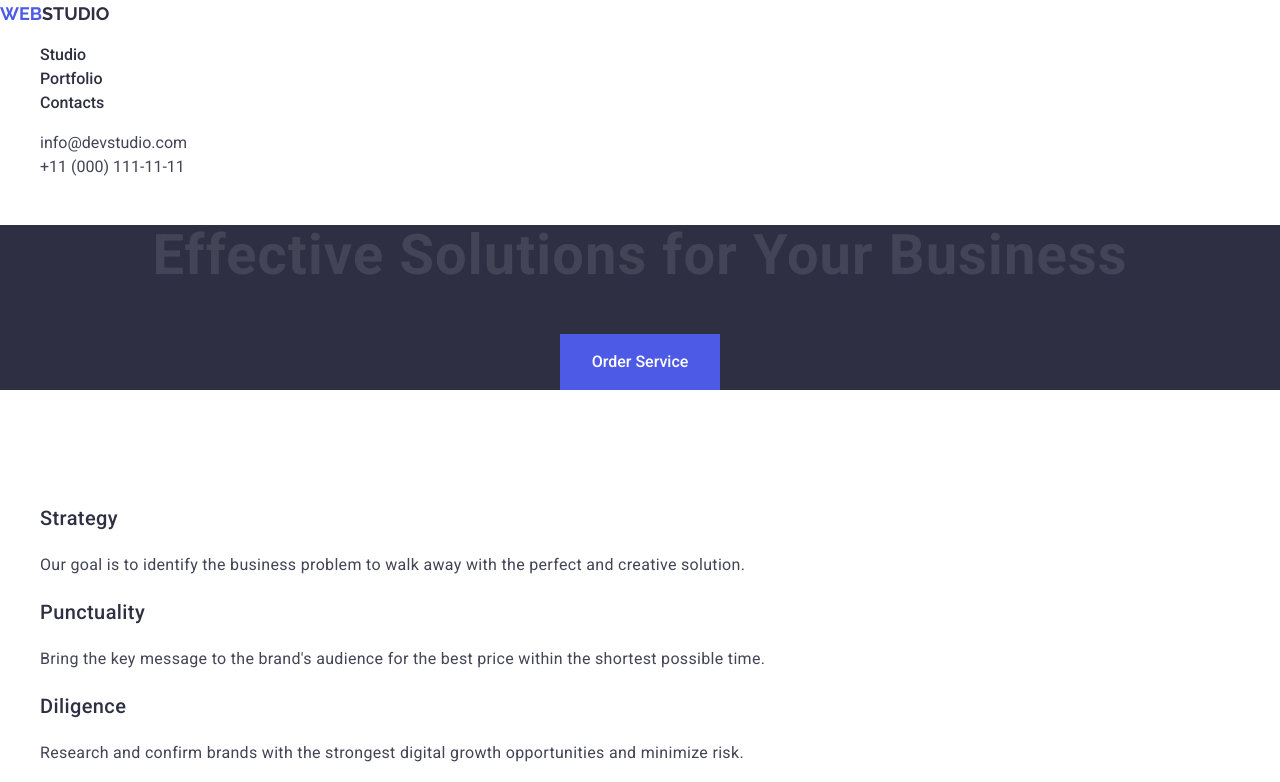
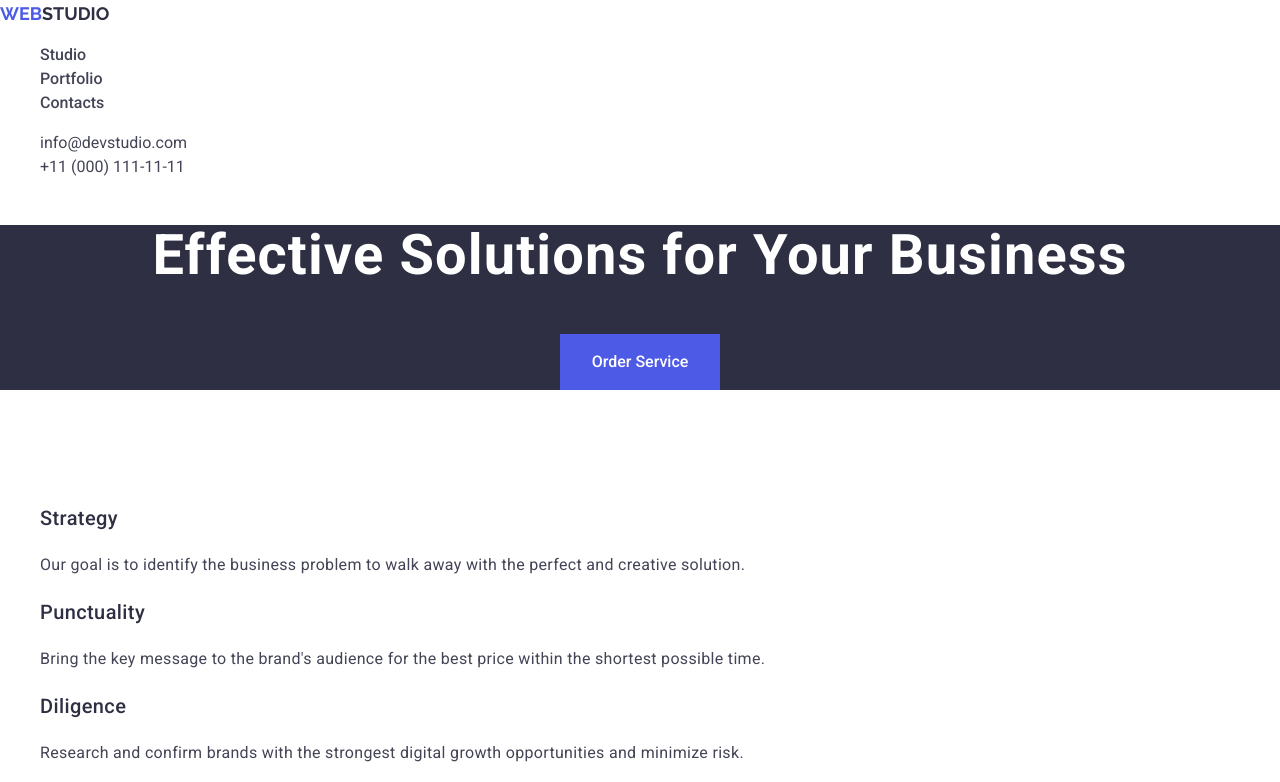
Before and after one commit to xXxSpRuTxXx/goit-markup-hw-02, a plain HTML site: page index.html in a window 1280 px wide. Shown: the top 782 px of the page. Drawn offline with nearby package versions, Linux system fonts and the light colour scheme.

Commit message:
prettierrc plus

```diff
--- a/css/styles.css
+++ b/css/styles.css
@@ -11,7 +11,7 @@ h1 {
     font-size: 56px;
     letter-spacing: 0.02em;
     line-height: 1.1;
-    color: #434455;
+    color: #FFFFFF;
     text-align: center;
 }
 
@@ -40,6 +40,13 @@ header a {
 .navigation-list {
     font-weight: 500;
     letter-spacing: 4%;
+}
+
+.navigation-list-item-a {
+    color: #434455;
+    font-weight: 500;
+    letter-spacing: 4%;
+    font-style: normal;
 }
 
 .navigation-list-item:hover,
--- a/index.html
+++ b/index.html
@@ -24,9 +24,9 @@
       <nav class="navigation">
         <a href="./index.html" class="logo"><span>Web</span>Studio</a>
         <ul class="navigation-list">
-          <li class="navigation-list-item"><a href="#">Studio</a></li>
-          <li class="navigation-list-item"><a href="#">Portfolio</a></li>
-          <li class="navigation-list-item"><a href="#">Contacts</a></li>
+          <li class="navigation-list-item"><a href="#" class="navigation-list-item-a">Studio</a></li>
+          <li class="navigation-list-item"><a href="#" class="navigation-list-item-a">Portfolio</a></li>
+          <li class="navigation-list-item"><a href="#" class="navigation-list-item-a">Contacts</a></li>
         </ul>
       </nav>
       <address class="contacts">
```
Also changed, not shown: .prettierrc.json (added), 1 other file.
